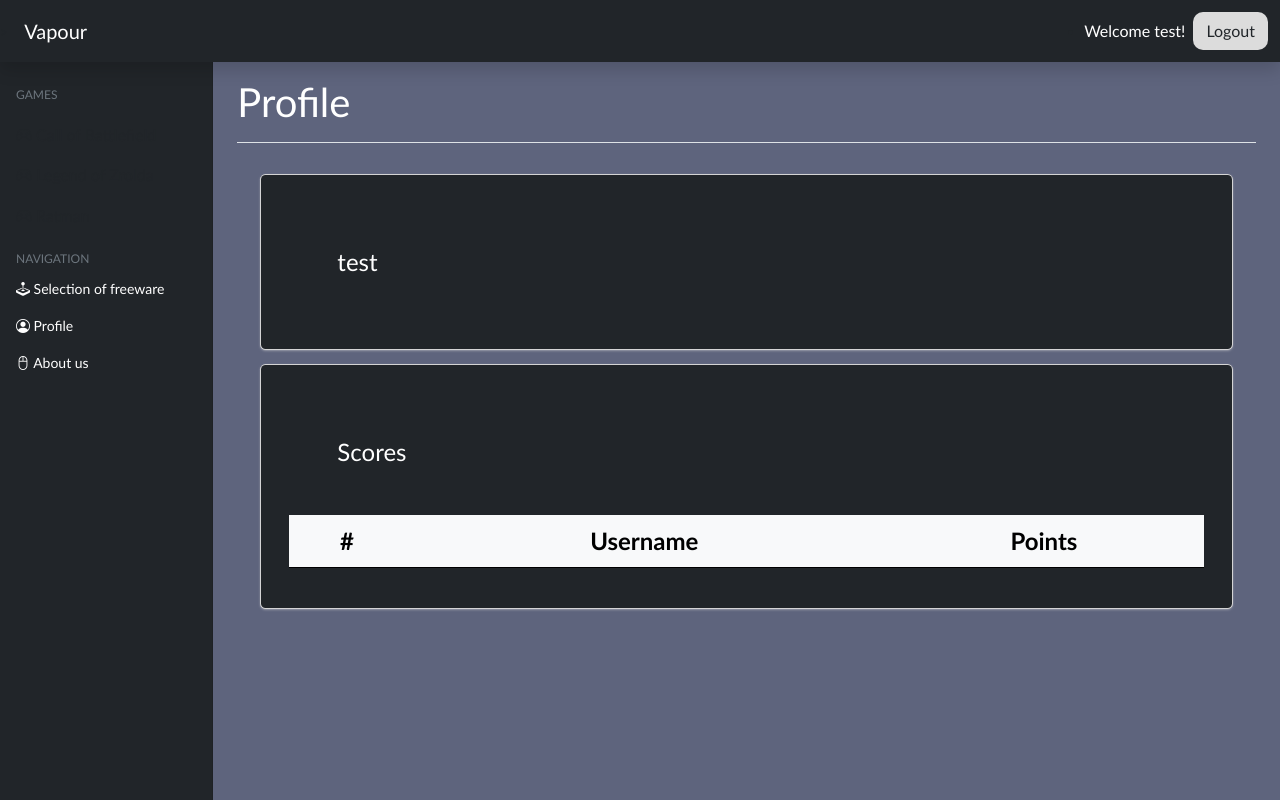
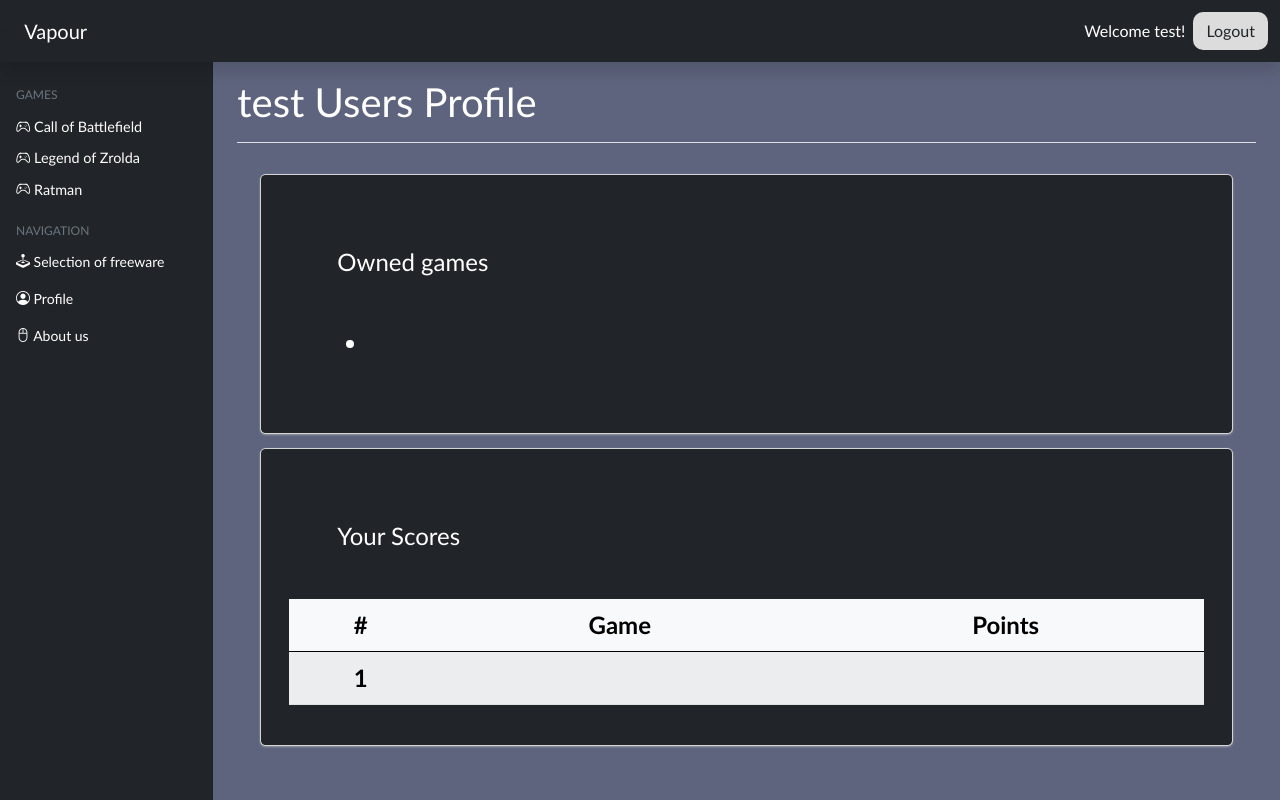
Before and after one commit to SzenasiLevente/ProjektOKJ, a PHP site: page /profile.php in a window 1280 px wide. Run offline with PHP 8.4, Linux system fonts and the light colour scheme; a user stored in the database is signed in; data comes from the database, SQL or seed files in the repository; data that the repository does not hold is empty.

Commit message:
added games and scores to profile

```diff
--- a/CSS/override.css
+++ b/CSS/override.css
@@ -205,4 +205,6 @@ img {
     background: none !important;
     border: none;
     padding: 0 !important;
+    color: white !important;
+    font-size: 0.9rem;
 }
--- a/header.php
+++ b/header.php
@@ -68,7 +68,7 @@ require 'inc/inc_connection.php';
               <span data-feather="plus-circle"></span>
             </a>
           </h6>
-            <li class="nav-item px-3 py-3">
+            <li class="nav-item px-3 py-2">
           <form action="game.php" method="post">
               <button class="btn headergame" type="submit" name="submit"><i class="bi bi-controller"></i> Call of Battlefield</button>
               <input type="hidden" name="gamehidden" value="Call of Battlefield">
@@ -80,7 +80,7 @@ require 'inc/inc_connection.php';
               <input type="hidden" name="gamehidden" value="Legend of Zrolda">
             </form>
             </li>
-            <li class="nav-item px-3 pt-3">
+            <li class="nav-item px-3 pt-2">
             <form action="game.php" method="post">
               <button class="btn headergame" type="submit" name="submit"><i class="bi bi-controller"></i> Ratman</button>
               <input type="hidden" name="gamehidden" value="Ratman">
--- /dev/null
+++ b/inc/inc_profquery.php
@@ -0,0 +1,24 @@
+<?php
+require "inc_connection.php";
+
+$games = 'SELECT `games`.`gameName`
+FROM `users`
+    LEFT JOIN `owngames` ON `owngames`.`ownUId` = `users`.`userId`
+    LEFT JOIN `games` ON `owngames`.`ownGId` = `games`.`gameId`
+WHERE `users`.`userName` ="'.$_SESSION["username"].'"';
+
+$resultgames = mysqli_query($connection,$games);
+
+$scores = 'SELECT `ahighscores`.`aScorePoints`, `users`.`userId`, `games`.`gameName`
+FROM `users`
+    LEFT JOIN `ahighscores` ON `ahighscores`.`aUId` = `users`.`userId`
+    LEFT JOIN `games` ON `ahighscores`.`aGId` = `games`.`gameId`
+    WHERE `users`.`userName` ="'.$_SESSION["username"].'"
+    LIMIT 5';
+
+$resultscores = mysqli_query($connection,$scores);
+
+$profilepic = 'SELECT `users`.`userPicture`
+WHERE `users`.`userName` ="'.$_SESSION["username"].'"';
+
+$respic = mysqli_query($connection,$profilepic);
--- a/profile.php
+++ b/profile.php
@@ -1,11 +1,11 @@
 <?php
 require 'header.php';
-require 'inc/inc_gamequery.php';
+require 'inc/inc_profquery.php';
 ?>
 
     <main class="col-md-9 ms-sm-auto col-lg-10 px-md-4">
       <div class="d-flex justify-content-between flex-wrap flex-md-nowrap align-items-center pt-3 pb-2 mb-3 border-bottom">
-        <h1 class="h1 text-white ">Profile</h1>
+        <h1 class="h1 text-white "><?php echo ''.$_SESSION["username"].' Users Profile'?></h1>
       </div>
 
       <div class="d-flex justify-content-between flex-wrap text-white" style="font-size: 1.5rem;">
@@ -15,23 +15,31 @@ require 'inc/inc_gamequery.php';
 
       <div class="col-md-7 px-3">
         <div class="card-block px-6">
-          <h4 class="card-title mx-5 my-5"><?php echo ''.$_SESSION["username"].''?></h4>
+          <h4 class="card-title mx-5 my-5">Owned games</h4>
           <p class="card-text">
-        <?php
-        while ($row = mysqli_fetch_assoc($descresult)){
-            echo'<p class="mx-5">'.$row["gameDesc"].'</p>
-            <button class="btn btn-light mx-5 my-5">Get the game here</button>';
-        }
-        ?>
+          <ul class="mx-5 my-5">
+          <?php
+          while ($row = mysqli_fetch_assoc($resultgames)){
+            echo'
+              <li>'.$row['gameName'].'</li>';
+          }
+            ?>
+          </ul>
           </p>
         </div>
       </div>
       <div class="col-md-5">
       <?php
-              while ($row = mysqli_fetch_assoc($resultpic)){
-
-                echo'
-          <img src="IMG/'. $row["gamePic"] .'" class="img-fluid card-img rounded mx-auto d-block float-right" alt="gameone">';
+              while ($row = mysqli_fetch_assoc($respic)){
+                if($row["userPicture"] == null)
+                {
+                  echo'
+                  <img src="IMG/def.jpg" class="img-fluid card-img rounded mx-auto d-block float-right">';
+                }
+                else{
+                  echo'
+                  <img src="IMG/'. $row["userPicture"] .'" class="img-fluid card-img rounded mx-auto d-block float-right">';
+                }
           }
         ?>
       </div>
@@ -44,25 +52,24 @@ require 'inc/inc_gamequery.php';
 
       <div class="col-md-12 px-3">
         <div class="card-block px-6">
-          <h4 class="card-title mx-5 my-5">Scores</h4>
+          <h4 class="card-title mx-5 my-5">Your Scores</h4>
           <div class="table-responsive">
           <table class="table table-striped table-light text-center">
   <thead>
     <tr>
       <th scope="col">#</th>
-      <th scope="col">Username</th>
+      <th scope="col">Game</th>
       <th scope="col">Points</th>
     </tr>
   </thead>
   <tbody>
   <?php
   $place = 0;
-  while ($row = mysqli_fetch_assoc($leaderresult)){
-
+  while ($row = mysqli_fetch_assoc($resultscores)){
     echo'
     <tr>
       <th scope="row">'.strval($place = $place+1).'</th>
-      <td>'.$row["userName"].'</td>
+      <td>'.$row["gameName"].'</td>
       <td>'.$row["aScorePoints"].'</td>
     </tr>';
   }
```
Also changed, not shown: IMG/def.jpg (added).
